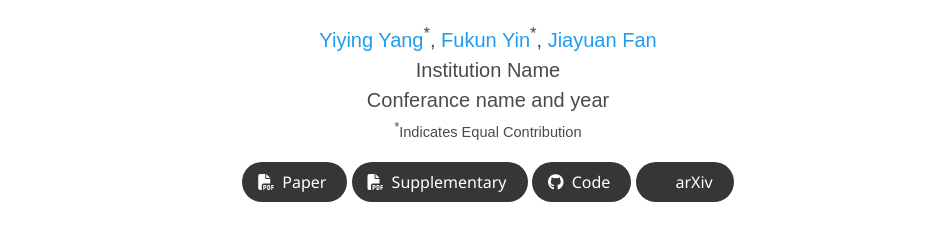
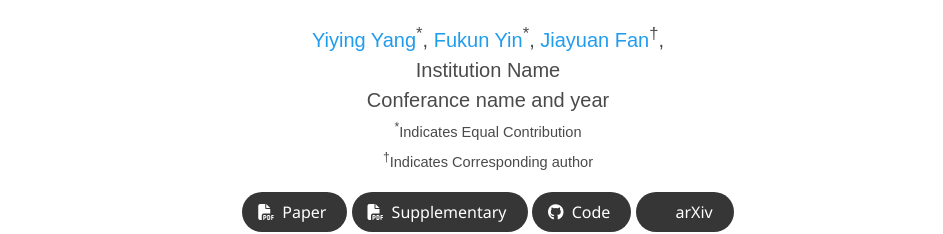
Before and after one commit to Annoymous-submission/Scene123, a plain HTML site: page index.html in a window 1280 px wide. Shown: the part 213-447 px from the top of the page, without its empty margins (152-1095 px from the left). Drawn offline with nearby package versions, Linux system fonts and the light colour scheme; some icons are missing; a web font is replaced by a local one.

Commit message:
Update index.html

```diff
--- a/index.html
+++ b/index.html
@@ -60,12 +60,13 @@
                 <span class="author-block">
                   <a href="https://fukunyin.github.io/" target="_blank">Fukun Yin</a><sup>*</sup>,</span>
                   <span class="author-block">
-                    <a target="_blank">Jiayuan Fan</a>
+                    <a target="_blank">Jiayuan Fan</a><sup>†</sup>,</span>
                   </div>
 
                   <div class="is-size-5 publication-authors">
                     <span class="author-block">Institution Name<br>Conferance name and year</span>
                     <span class="eql-cntrb"><small><br><sup>*</sup>Indicates Equal Contribution</small></span>
+                    <span class="eql-cntrb"><small><br><sup>†</sup>Indicates Corresponding author</small></span>
                   </div>
 
                   <div class="column has-text-centered">
```
